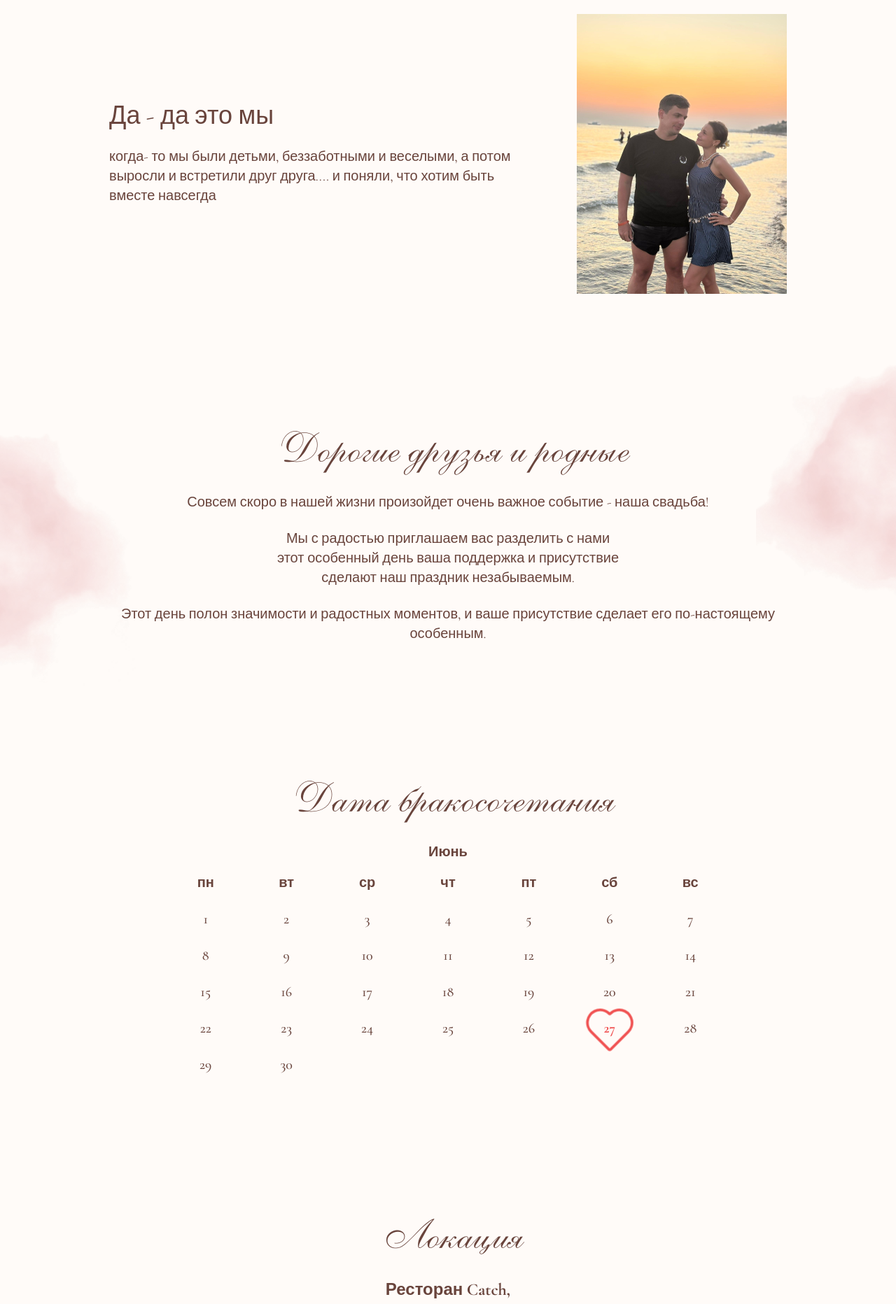
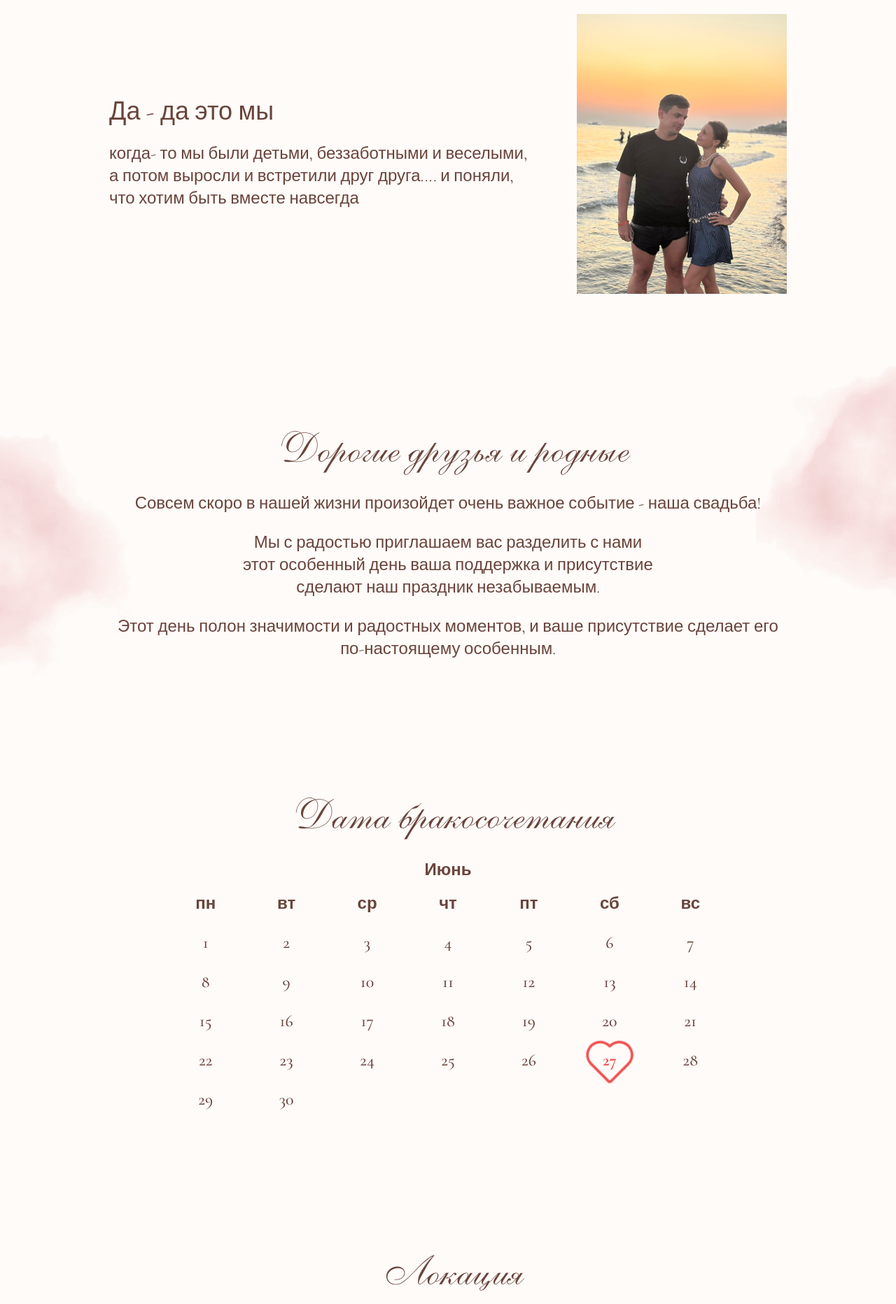
Before and after one commit to Cherkoz/wedding, a Next.js app: page / in a window 1280 px wide. Shown: the part 880-2744 px from the top of the page at 70% size. Built offline with nearby package versions, Linux system fonts and the light colour scheme.

Commit message:
update size font

```diff
--- a/app/components/calendar.tsx
+++ b/app/components/calendar.tsx
@@ -10,8 +10,8 @@ export function Calendar() {
                 Дата бракосочетания
             </h2>
 
-            <p className="text-center font-extrabold text-xl mb-2">Июнь</p>
-            <div className="w-full grid grid-cols-7 gap-2 max-w-[800px] mx-auto text-xl">
+            <p className="text-center font-extrabold text-2xl mb-2">Июнь</p>
+            <div className="w-full grid grid-cols-7 gap-2 max-w-[800px] mx-auto text-2xl">
                 <div className={textStyle}>пн</div>
                 <div className={textStyle}>вт</div>
                 <div className={textStyle}>ср</div>
--- a/app/components/dear.tsx
+++ b/app/components/dear.tsx
@@ -12,7 +12,7 @@ export function Dear() {
                 <br className="md:hidden" /> и родные
             </h2>
 
-            <div className="flex flex-col gap-6 text-center text-xl">
+            <div className="flex flex-col gap-6 text-center text-2xl">
                 <p>Совсем скоро в нашей жизни произойдет очень важное событие - наша свадьба!</p>
                 <p>
                     Мы с радостью приглашаем вас разделить с нами
--- a/app/components/dress-code.tsx
+++ b/app/components/dress-code.tsx
@@ -5,7 +5,7 @@ export function DressCode() {
         <div className="container flex flex-col gap-6 text-center">
             <h2 className="font-anastasia text-6xl">Дресс-код</h2>
 
-            <p className="text-xl">Нам будет приятно, если вы поддержите стилистику нашей свадьбы и используете в ваших нарядах предложенные цвета</p>
+            <p className="text-2xl">Нам будет приятно, если вы поддержите стилистику нашей свадьбы и используете в ваших нарядах предложенные цвета</p>
             <div className="flex justify-center w-full">
                 <Image src="/assets/images/fabrics/1.jpg" width={200} height={200} alt="" className="w-[100px] md:w-[200px] h-[100px] md:h-[200px] rounded-full" />
                 <Image src="/assets/images/fabrics/2.jpg" width={200} height={200} alt="" className="w-[100px] md:w-[200px] ml-[-50px] md:ml-[-100px] h-[100px] md:h-[200px] rounded-full" />
@@ -13,7 +13,7 @@ export function DressCode() {
                 <Image src="/assets/images/fabrics/4.jpg" width={200} height={200} alt="" className="w-[100px] md:w-[200px] ml-[-50px] md:ml-[-100px] h-[100px] md:h-[200px] rounded-full" />
                 <Image src="/assets/images/fabrics/5.jpg" width={200} height={200} alt="" className="w-[100px] md:w-[200px] ml-[-50px] md:ml-[-100px] h-[100px] md:h-[200px] rounded-full" />
             </div>
-            <p className="text-xl">Девушки, посторайтесь избегать оттенков белого и черного</p>
+            <p className="text-2xl">*Девушки, посторайтесь избегать оттенков белого и черного</p>
         </div>
     );
 }
--- a/app/components/guest-profile.tsx
+++ b/app/components/guest-profile.tsx
@@ -11,7 +11,7 @@ export function QuestProfile() {
         <div className="container flex flex-col items-center">
             <h2 className="mb-6 text-center text-6xl font-anastasia">Анкета гостя</h2>
 
-            <p className="text-center text-xl">
+            <p className="text-center text-2xl">
                 Пожалуйста, перейдите к анкете, нажав на кнопку ниже.<br />
                 Ваши ответы на вопросы помогут на при организации торжества
             </p>
@@ -27,7 +27,7 @@ export function QuestProfile() {
                 </div>
             </div>
 
-            <p className="text-center text-lg font-bold mt-6">Будем ждать ответ до 25 мая</p>
+            <p className="text-center text-2xl font-bold mt-6">Будем ждать ответ до 25 мая</p>
 
             {openModal && <QuestionModal onClose={() => setOpenModal(false)} />}
         </div>
--- a/app/components/hero.tsx
+++ b/app/components/hero.tsx
@@ -8,7 +8,7 @@ export function Hero() {
 
     return (
         <div className="container overflow-hidden min-h-screen flex justify-center flex-col items-center gap-1">
-            <h1 className="leading-[0.9] flex flex-col text-4xl md:text-6xl text-primary text-center mb-2 md:block">
+            <h1 className="leading-[0.9] flex flex-col text-4xl md:text-6xl text-primary text-center mb-4 md:block">
                 Владислав <span>+</span> Валерия
             </h1>
 
@@ -37,7 +37,7 @@ export function Hero() {
                 <div className="font-anastasia text-4xl mt-2 -ml-3">Мы женимся!</div>
             </div>
 
-            <div className="text-center font-anastasia text-4xl leading-[0.9] -ml-3">
+            <div className="text-center mt-2 font-anastasia text-4xl leading-[0.9] -ml-3">
                 <div>27.06.2026</div>
             </div>
         </div>
--- a/app/components/location.tsx
+++ b/app/components/location.tsx
@@ -5,8 +5,8 @@ export function Location() {
     return (
         <div className="container flex flex-col items-center gap-6 w-full relative max-w-screen! overflow-x-hidden">
             <h2 className="font-anastasia text-6xl text-center">Локация</h2>
-            <p className="text-center text-xl">
-                <span className="font-extrabold text-2xl">Ресторан Catch,</span><br />
+            <p className="text-center text-2xl">
+                <span className="font-extrabold text-3xl">Ресторан Catch,</span><br />
                 ул. Академика Пилюгина, 3, Москва
             </p>
             <CarouselLocation />
--- a/app/components/program.tsx
+++ b/app/components/program.tsx
@@ -35,7 +35,7 @@ export function Program() {
         <div className="flex flex-col items-start w-fit m-auto">
             {items.map((item, i) => (
                 <div key={i} className="group flex gap-x-6">
-                    <div className="-mt-2.5 text-xl font-bold">{item.time}</div>
+                    <div className="-mt-3.5 text-2xl font-bold">{item.time}</div>
 
                     <div className="relative">
                         {i !== items.length - 1 && (
@@ -45,10 +45,10 @@ export function Program() {
                     </div>
 
                     <div className="-translate-y-2.5 pb-8">
-                        <p className="text-xl font-bold">
+                        <p className="text-2xl font-bold">
                             {item.title}
                         </p>
-                        <small className="mt-2 text-base">
+                        <small className="mt-2 text-xl">
                             {item.description}
                         </small>
                     </div>
--- a/app/components/taimer.tsx
+++ b/app/components/taimer.tsx
@@ -61,7 +61,7 @@ export function Taimer() {
                     </div>
                 </div>
 
-                <p className="mt-6 text-center text-lg font-bold">
+                <p className="mt-6 text-center text-2xl font-bold">
                     С нетерпением ждем,<br />
                     Искренне ваши, Владислав и Валерия
                 </p>
--- a/app/components/we.tsx
+++ b/app/components/we.tsx
@@ -5,7 +5,8 @@ export function We() {
         <div className="container flex flex-col justify-between md:flex-row items-center gap-6">
             <div className="flex flex-col gap-6">
                 <h2 className="text-4xl text-center md:text-left">Да - да это мы</h2>
-                <p className="text-xl max-w-[600px] text-center md:text-left">когда- то мы были детьми, беззаботными
+                <p className="text-2xl max-w-[600px] text-center md:text-left">
+                    когда- то мы были детьми, беззаботными
                     и веселыми, а потом выросли и встретили
                     друг друга.... и поняли, что хотим быть
                     вместе навсегда
```
Also changed, not shown: app/components/details.tsx (+8 -8 lines).
